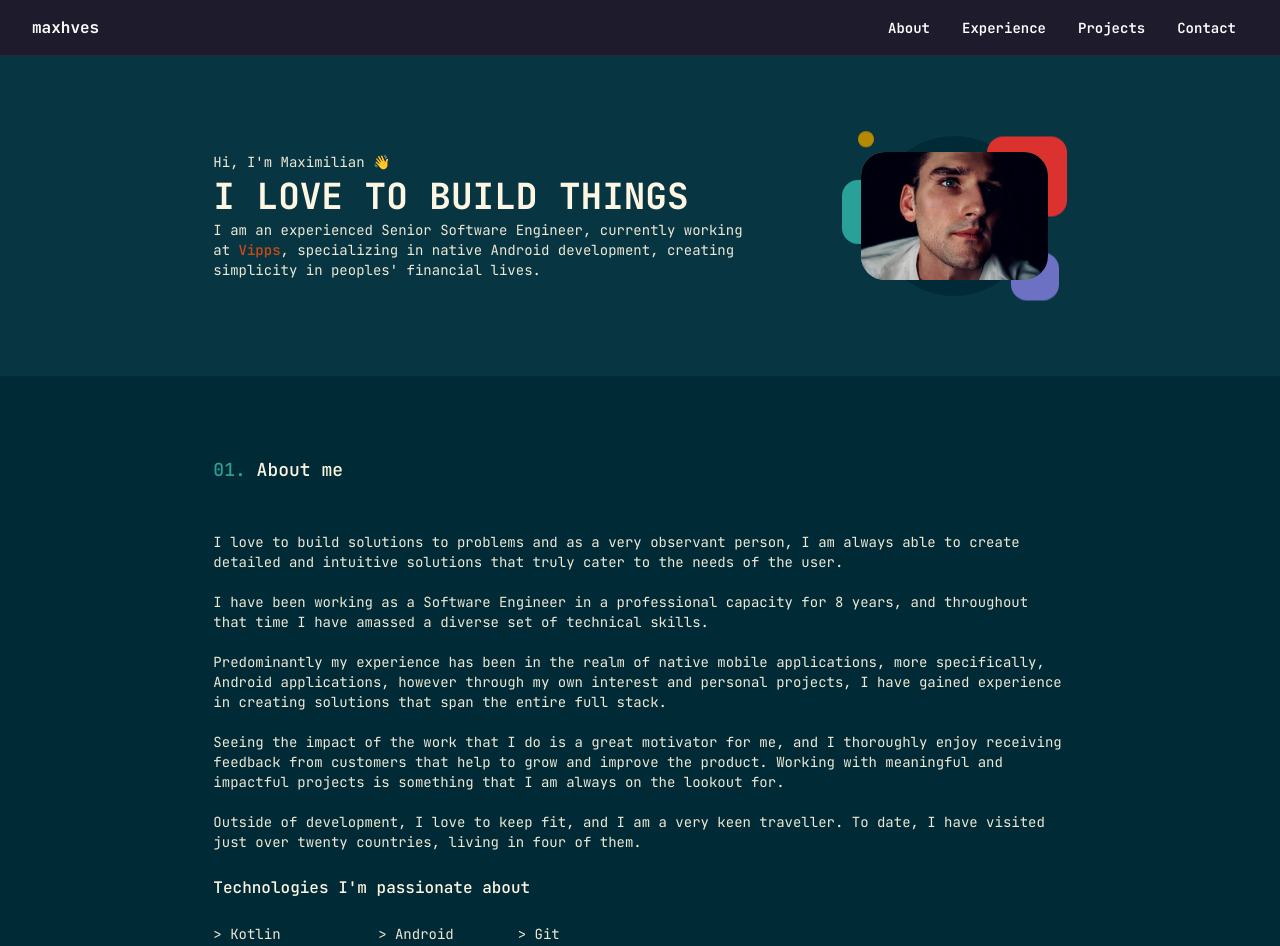
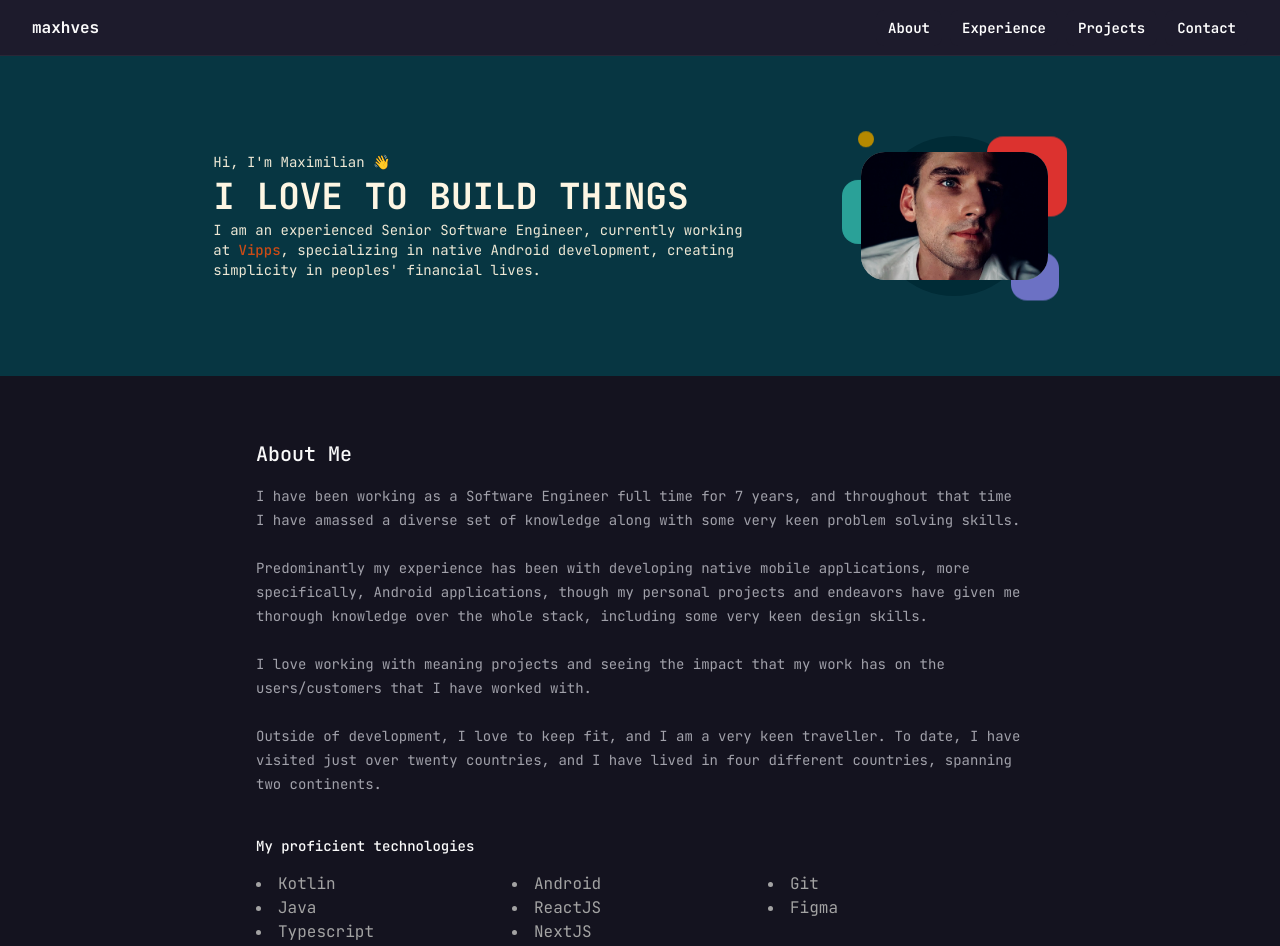
Before and after one commit to maxhves/hvesser-lewis-consulting-site, a Next.js app: page / in a window 1280 px wide. Shown: the top 946 px of the page. Built offline with nearby package versions, Linux system fonts and the light colour scheme; no server answers.

Commit message:
Setup AboutSection component.

```diff
--- /dev/null
+++ b/src/app/home/components/about/about-section.tsx
@@ -0,0 +1,89 @@
+import React from 'react';
+import ContentContainer from "@/components/ui/content-container";
+import {SectionHeader, SectionSubheader} from "@/components/ui/header";
+import {Text} from "@/components/ui/text";
+
+//region Model
+
+const technologiesListOne: string[] = ["Kotlin", "Java", "Typescript"]
+const technologiesListTwo: string[] = ["Android", "ReactJS", "NextJS"]
+const technologiesListThree: string[] = ["Git", "Figma"]
+
+//endregion
+
+//region Entry
+
+export default function AboutSection() {
+  return (
+    <section className="bg-lavender-950">
+      <ContentContainer className="py-16">
+        <SectionHeader>
+          About Me
+        </SectionHeader>
+
+        <AboutDescription>
+          I have been working as a Software Engineer full time for 7 years, and throughout that time I have amassed a
+          diverse set of knowledge along with some very keen problem solving skills.
+          {"\n"}{"\n"}
+          Predominantly my experience has been with developing native mobile applications, more specifically, Android
+          applications, though my personal projects and endeavors have given me thorough knowledge over the whole
+          stack, including some very keen design skills.
+          {"\n"}{"\n"}
+          I love working with meaning projects and seeing the impact that my work has on the users/customers that I
+          have worked with.
+          {"\n"}{"\n"}
+          Outside of development, I love to keep fit, and I am a very keen traveller. To date, I have visited just over
+          twenty countries, and I have lived in four different countries, spanning two continents.
+        </AboutDescription>
+
+        <SectionSubheader className="mt-10">
+          My proficient technologies
+        </SectionSubheader>
+
+        <AboutTechnologies>
+          <AboutTechnologiesList technologies={technologiesListOne} />
+          <AboutTechnologiesList technologies={technologiesListTwo} />
+          <AboutTechnologiesList technologies={technologiesListThree} />
+        </AboutTechnologies>
+      </ContentContainer>
+    </section>
+  );
+}
+
+//endregion
+
+//region Description
+
+function AboutDescription({children}: { children: React.ReactNode }) {
+  return (
+    <Text className="mt-4 text-sm text-neutral-400 whitespace-pre-wrap">
+      {children}
+    </Text>
+  )
+}
+
+//endregion
+
+//region Technologies list
+
+function AboutTechnologies({children}: { children: React.ReactNode}) {
+  return (
+    <div className="flex flex-row mt-4">
+      {children}
+    </div>
+  )
+}
+
+function AboutTechnologiesList({technologies}: { technologies: string[] }) {
+  return (
+    <ul className="list-disc list-inside flex-1">
+      {technologies.map((technology: string) => (
+        <li key={technology} className="text-neutral-400">
+          {technology}
+        </li>
+      ))}
+    </ul>
+  )
+}
+
+//endregion
--- a/src/app/page.tsx
+++ b/src/app/page.tsx
@@ -5,6 +5,7 @@ import Projects from '@/app/sections/projects/projects';
 import ResumeAd from '@/app/sections/resume_ad/resume_ad';
 import Contact from '@/app/sections/contact/contact';
 import Networks from "@/app/sections/networks/networks";
+import AboutSection from "@/app/home/components/about/about-section";
 
 //region Entry
 
@@ -14,7 +15,9 @@ export default function Home() {
       {/* TODO: Remove legacy components */}
       {/*<Navbar/>*/}
       <Introduction/>
-      <About/>
+
+      <AboutSection />
+
       <Experience/>
       <Projects/>
       <ResumeAd/>
--- /dev/null
+++ b/src/components/ui/content-container.tsx
@@ -0,0 +1,16 @@
+import React from 'react';
+import {clsx} from "clsx";
+
+//region Implementation
+
+export default function ContentContainer({className, children}: { className?: string, children: React.ReactNode }) {
+  return (
+    <div className={clsx(className, "w-full flex justify-center px-4 sm:px-8")}>
+      <div className="flex flex-col w-full max-w-3xl">
+        {children}
+      </div>
+    </div>
+  );
+}
+
+//endregion
--- /dev/null
+++ b/src/components/ui/header.tsx
@@ -0,0 +1,22 @@
+import React from 'react';
+import {clsx} from "clsx";
+
+//region Section
+
+export function SectionHeader({className, children}: { className?: string, children: React.ReactNode }) {
+  return (
+    <h2 className={clsx(className, "text-xl font-medium text-neutral-50")}>
+      {children}
+    </h2>
+  )
+}
+
+export function SectionSubheader({className, children}: { className?: string, children: React.ReactNode }) {
+  return (
+    <h3 className={clsx(className, "text-sm text-neutral-50 font-medium")}>
+      {children}
+    </h3>
+  )
+}
+
+//endregion
```
